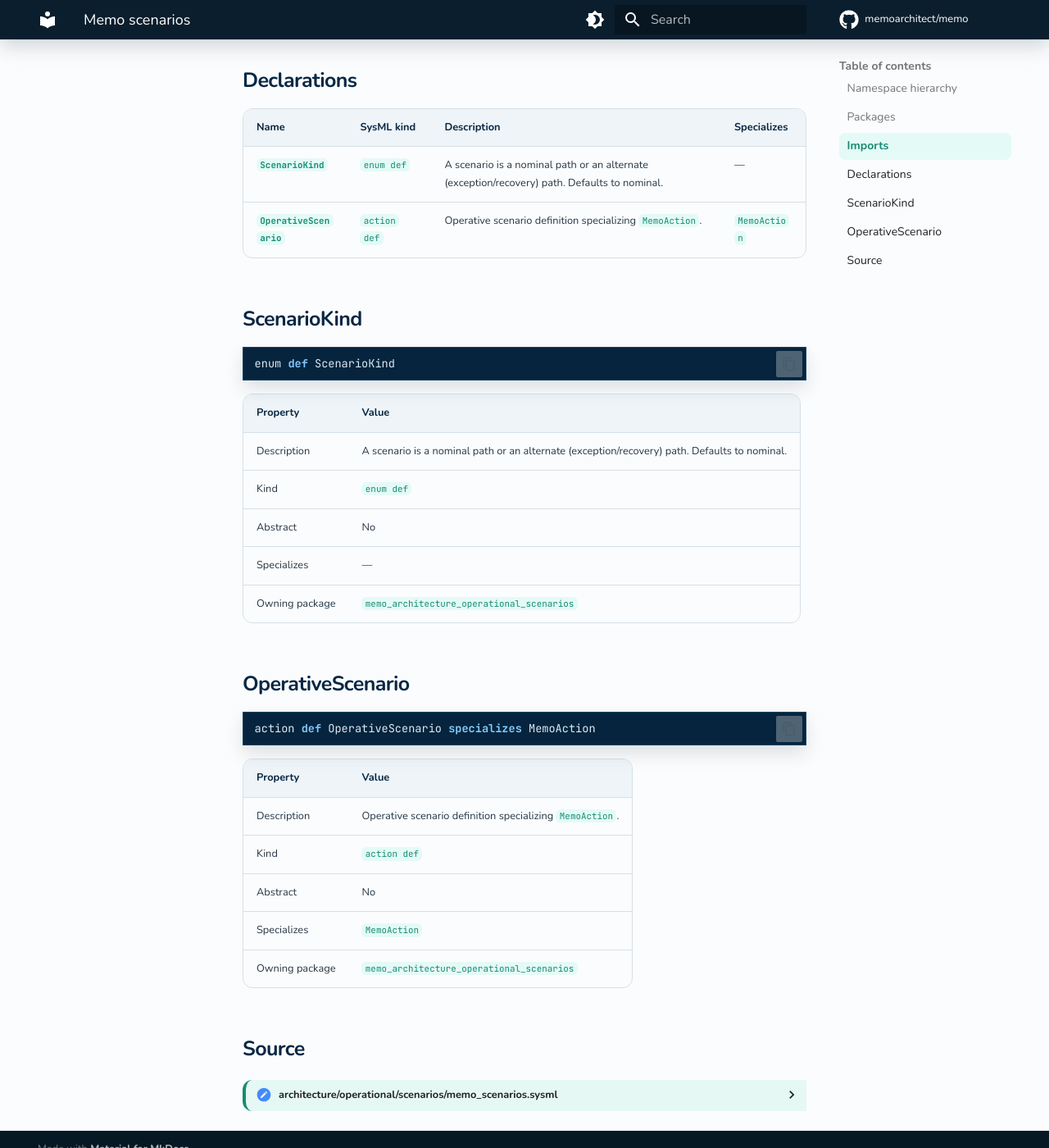
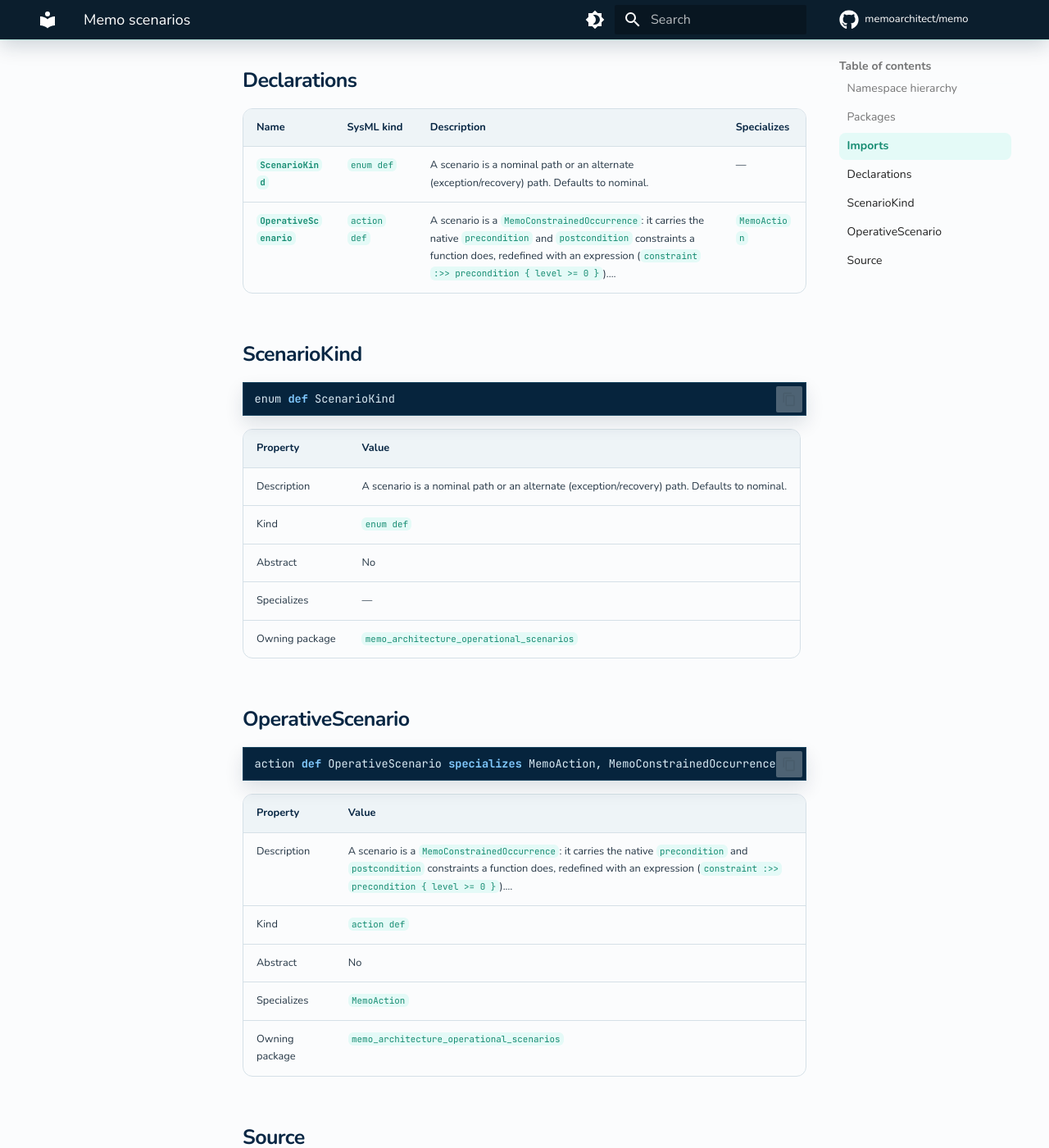
Before and after one commit to memoarchitect/memo, an MkDocs documentation site: the page built from docs/sysml-api/architecture/operational/scenarios/memo_scenarios.md, in a window 1280 px wide and 1400 px high, scrolled down 1380 px. Shown: the whole window at 82% size. Built offline with MkDocs 1.6.1 and Material for MkDocs 9.7.7, drawn with Linux system fonts in a browser that asks for light colours; comment, search, counter and statistics services are not loaded.

Commit message:
A scenario carries a precondition and a postcondition
OperativeScenario specializes MemoConstrainedOccurrence, like MemoFunction. The existing preCondition and postCondition strings stay as the same conditions in words.

Co-Authored-By: Claude Sonnet 5.5 <noreply@anthropic.com>

````diff
--- a/docs/sysml-api/architecture/operational/scenarios/memo_scenarios.md
+++ b/docs/sysml-api/architecture/operational/scenarios/memo_scenarios.md
@@ -39,7 +39,7 @@
 | Name | SysML kind | Description | Specializes |
 | --- | --- | --- | --- |
 | [`ScenarioKind`](#scenariokind) | `enum def` | A scenario is a nominal path or an alternate (exception/recovery) path. Defaults to nominal. | — |
-| [`OperativeScenario`](#operativescenario) | `action def` | Operative scenario definition specializing `MemoAction`. | `MemoAction` |
+| [`OperativeScenario`](#operativescenario) | `action def` | A scenario is a `MemoConstrainedOccurrence`: it carries the native `precondition` and `postcondition` constraints a function does, redefined with an expression (`constraint :>> precondition { level >= 0 }`).… | `MemoAction` |
 
 ## ScenarioKind
 
@@ -59,12 +59,12 @@ enum def ScenarioKind
 ## OperativeScenario
 
 ```sysml
-action def OperativeScenario specializes MemoAction
+action def OperativeScenario specializes MemoAction, MemoConstrainedOccurrence
 ```
 
 | Property | Value |
 | --- | --- |
-| Description | Operative scenario definition specializing `MemoAction`. |
+| Description | A scenario is a `MemoConstrainedOccurrence`: it carries the native `precondition` and `postcondition` constraints a function does, redefined with an expression (`constraint :>> precondition { level >= 0 }`).… |
 | Kind | `action def` |
 | Abstract | No |
 | Specializes | `MemoAction` |
@@ -101,7 +101,12 @@ action def OperativeScenario specializes MemoAction
             enum alternate;
         }
 
-        action def OperativeScenario specializes MemoAction {
+        // A scenario is a `MemoConstrainedOccurrence`: it carries the native `precondition` and
+        // `postcondition` constraints a function does, redefined with an expression
+        // (`constraint :>> precondition { level >= 0 }`). `preCondition` and `postCondition` below are the
+        // same two conditions in words, for what no expression says ("patient assessed"); the constraint
+        // is for one that can be checked.
+        action def OperativeScenario specializes MemoAction, MemoConstrainedOccurrence {
             attribute scenarioKind : ScenarioKind default ScenarioKind::nominal;
             attribute initialState : String;
             attribute trigger : String;
````
Also changed, not shown: docs/ontology/_generated/operational.md (+1 -1 lines), docs/sysml-api/elements.md (+1 -1 lines), 1 other file.
